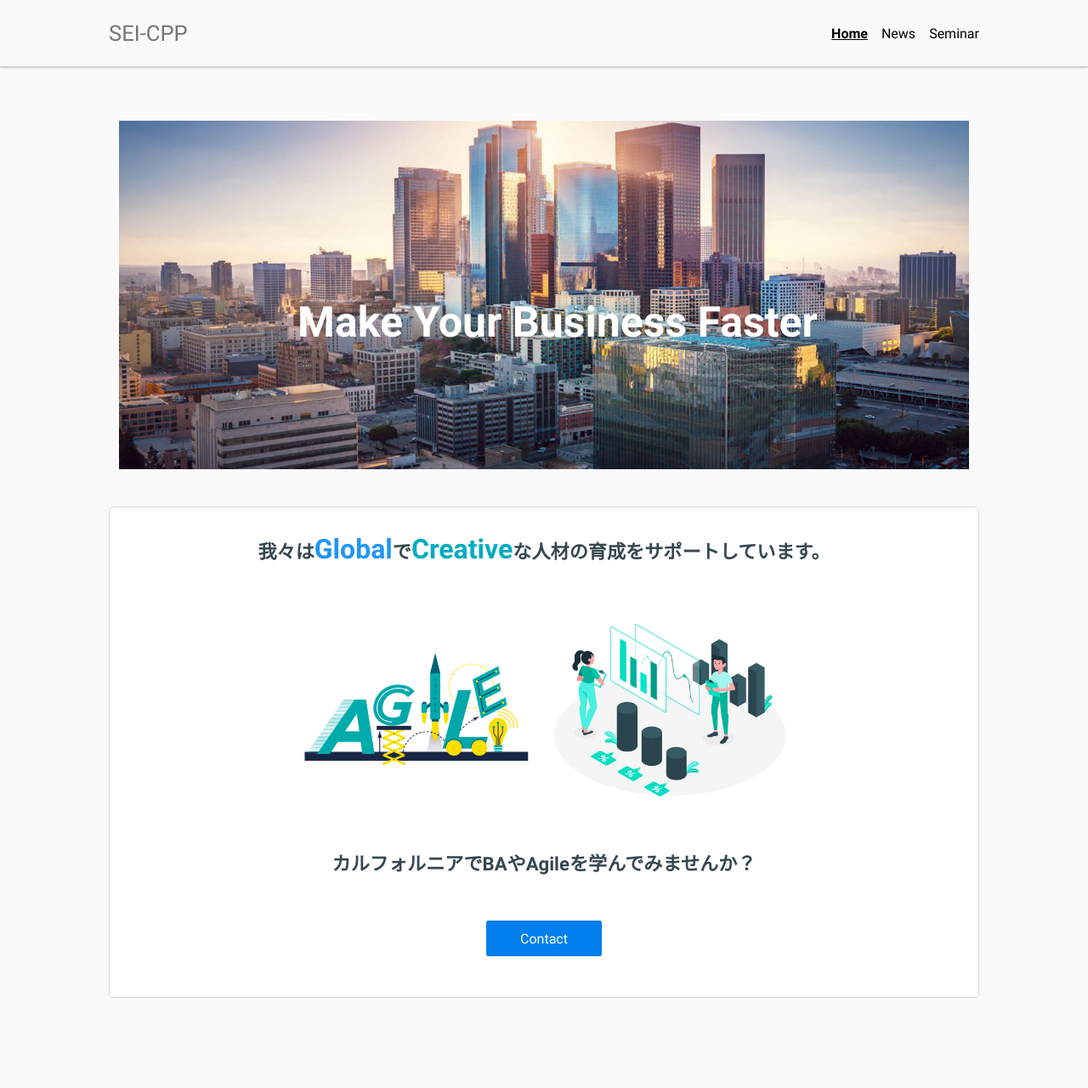
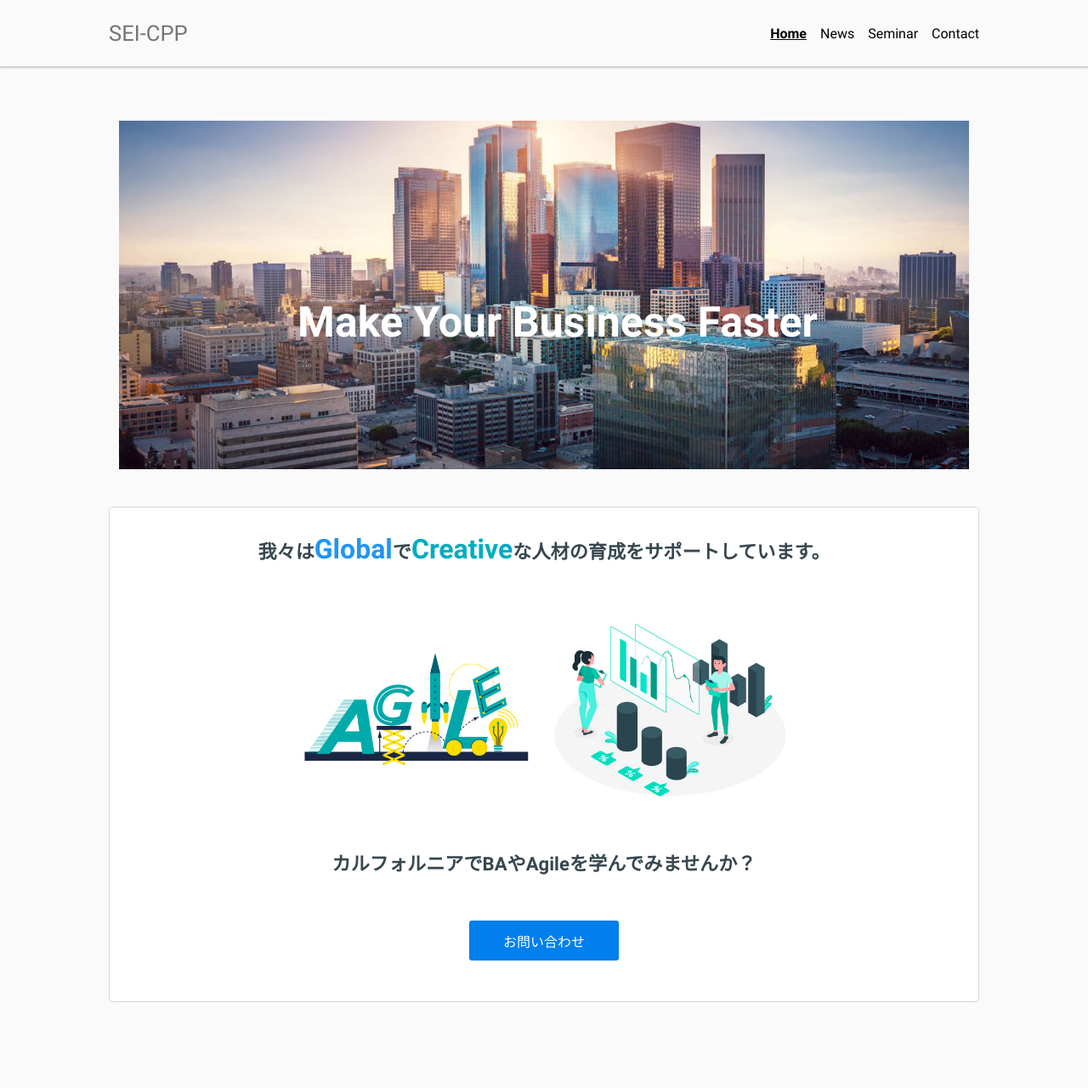
Before and after one commit to ozora-ogino/sei-cpp, a Gatsby site: page / in a window 1280 px wide. Shown: the top 1280 px of the page at 85% size. Built offline with nearby package versions, Linux system fonts and the light colour scheme; Gatsby itself is replaced by a stand-in of ours.

Commit message:
Add contact page

```diff
--- a/src/components/landing/Courses/index.jsx
+++ b/src/components/landing/Courses/index.jsx
@@ -1,6 +1,6 @@
 import React from 'react';
+import { Link } from 'gatsby';
 import { Container, CourseCard } from 'components/common';
-import { Link } from 'gatsby';
 import { Wrapper, Grid, Item, Content, Title, Button } from './styles';
 
 export const  Courses = (props) => {
--- a/src/components/landing/Intro/index.jsx
+++ b/src/components/landing/Intro/index.jsx
@@ -1,4 +1,5 @@
 import React from 'react';
+import { Link } from 'gatsby';
 import { Header } from 'components/theme';
 import { Container, Button } from 'components/common';
 import { Wrapper, IntroWrapper, Details, Cover, Card } from './styles';
@@ -29,7 +30,7 @@ export const Intro = () => {
                 <li><img src={ba} /></li>
               </ul>
               <h3>カルフォルニアでBAやAgileを学んでみませんか？</h3>
-              <Button>Contact</Button>
+              <Link to={'/contact'}><Button>お問い合わせ</Button></Link>
             </Card>
         </Details>
       </IntroWrapper>
--- a/src/components/theme/Header/NavbarLinks/index.jsx
+++ b/src/components/theme/Header/NavbarLinks/index.jsx
@@ -18,6 +18,7 @@ const NavbarLinks = ({ desktop }) => {
       <Link  to={"/"}  activeStyle={current} >Home</Link>
       <Link  to={"/news"} activeStyle={current}  >News</Link>
       <Link  to={"/seminar"} activeStyle={current}  >Seminar</Link>
+      <Link  to={"/contact"} activeStyle={current}  >Contact</Link>
       {/* <AnchorLink href="#projects">Projects</AnchorLink>
       <AnchorLink href="#contact">Contact</AnchorLink> */}
     </Wrapper>
```
